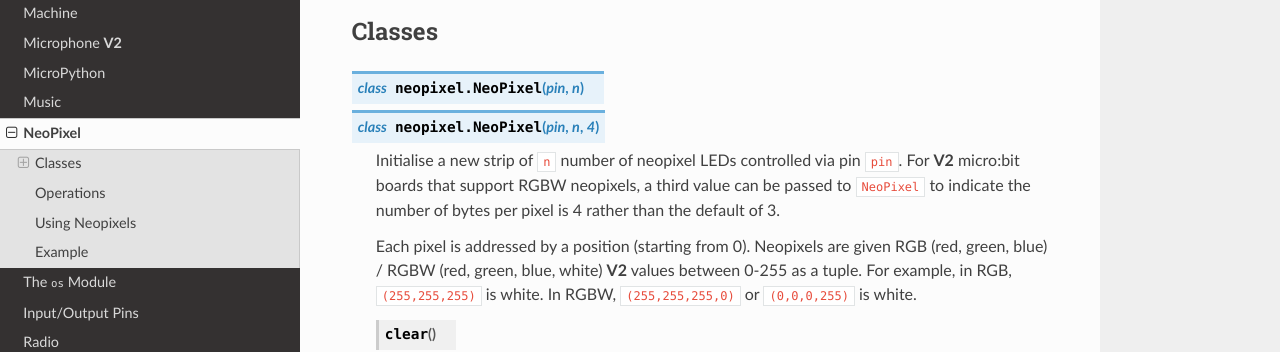
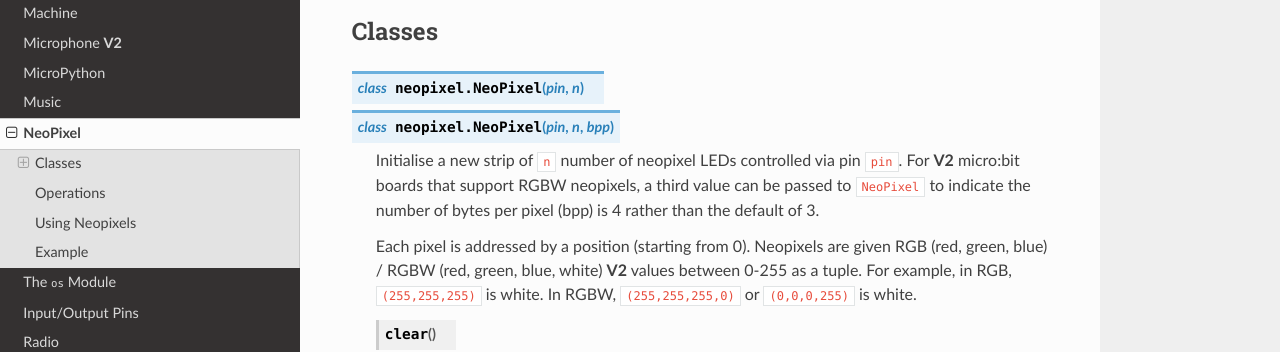
Before and after one commit to bbcmicrobit/micropython, a Sphinx documentation site: the page built from docs/neopixel.rst, in a window 1280 px wide and 900 px high, scrolled down 1732 px. Shown: the part 140-492 px from the top of the window. Built offline with Sphinx 7.4.7 and the Read the Docs theme 2.0.0, drawn with Linux system fonts in a browser that asks for light colours.

Commit message:
change to bpp

```diff
--- a/docs/neopixel.rst
+++ b/docs/neopixel.rst
@@ -51,12 +51,12 @@ Classes
 
 .. py:class::
     NeoPixel(pin, n)
-    NeoPixel(pin, n, 4)
+    NeoPixel(pin, n, bpp)
 
     Initialise a new strip of ``n`` number of neopixel LEDs controlled via pin
     ``pin``. For **V2** micro:bit boards that support RGBW neopixels, a third
     value can be passed to ``NeoPixel`` to indicate the number of bytes per
-    pixel is 4 rather than the default of 3.
+    pixel (bpp) is 4 rather than the default of 3.
 
     Each pixel is addressed by a position (starting from 0). Neopixels
     are given RGB (red, green, blue) / RGBW (red, green, blue, white) **V2**
```
